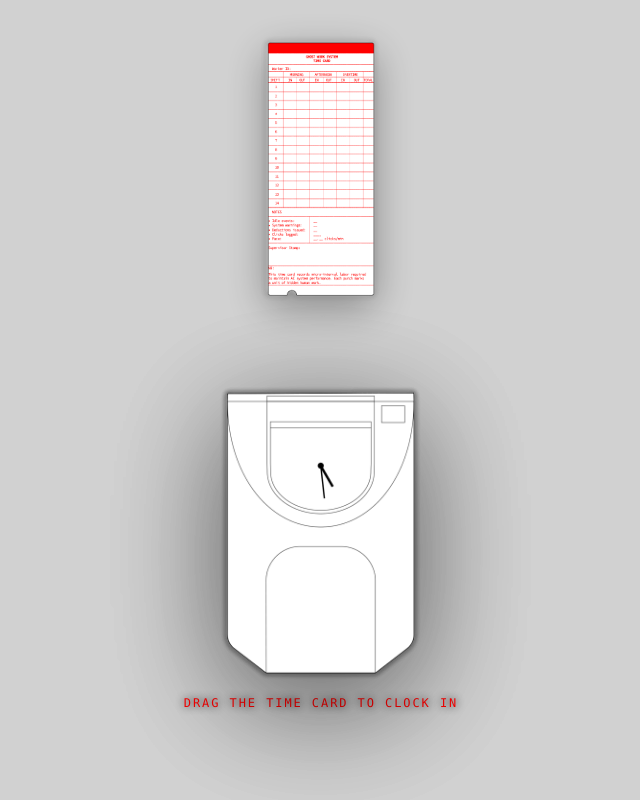
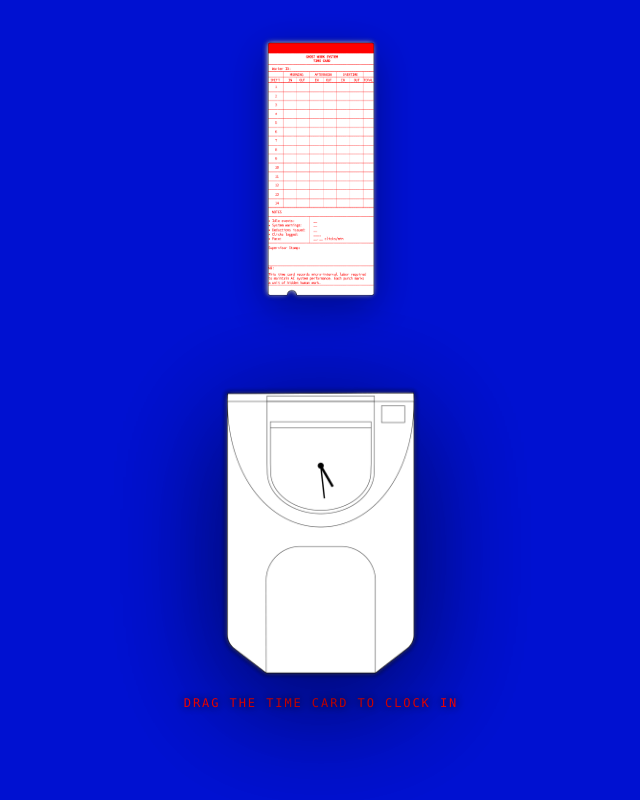
Before and after one commit to qiuwanqing/GhostWork-test, a plain HTML site: page index.html in a window 1280 px wide. Shown: the whole page, without its empty margins (319-959 px from the left). Drawn offline with Linux system fonts and the light colour scheme.

Commit message:
Add files via upload

```diff
--- a/index.html
+++ b/index.html
@@ -21,7 +21,7 @@
     }
 
     body {
-      background: url("./DS3image/window desktop4.png") no-repeat center center / cover;
+      background: url("./DS3image/window-desktop4.png") no-repeat center center / cover;
       font-family: ui-monospace, SFMono-Regular, Menlo, Monaco, Consolas, "Courier New", monospace;
       display: flex;
       align-items: center;
```
